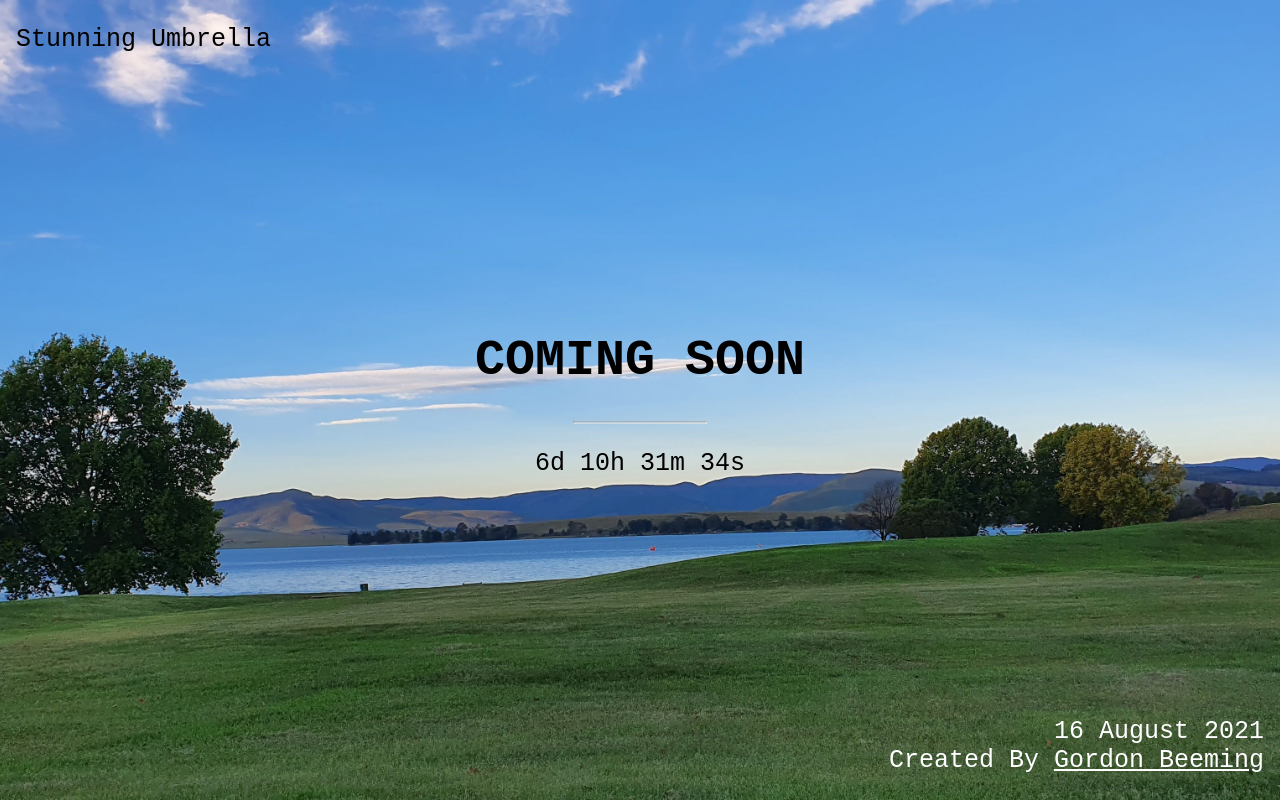
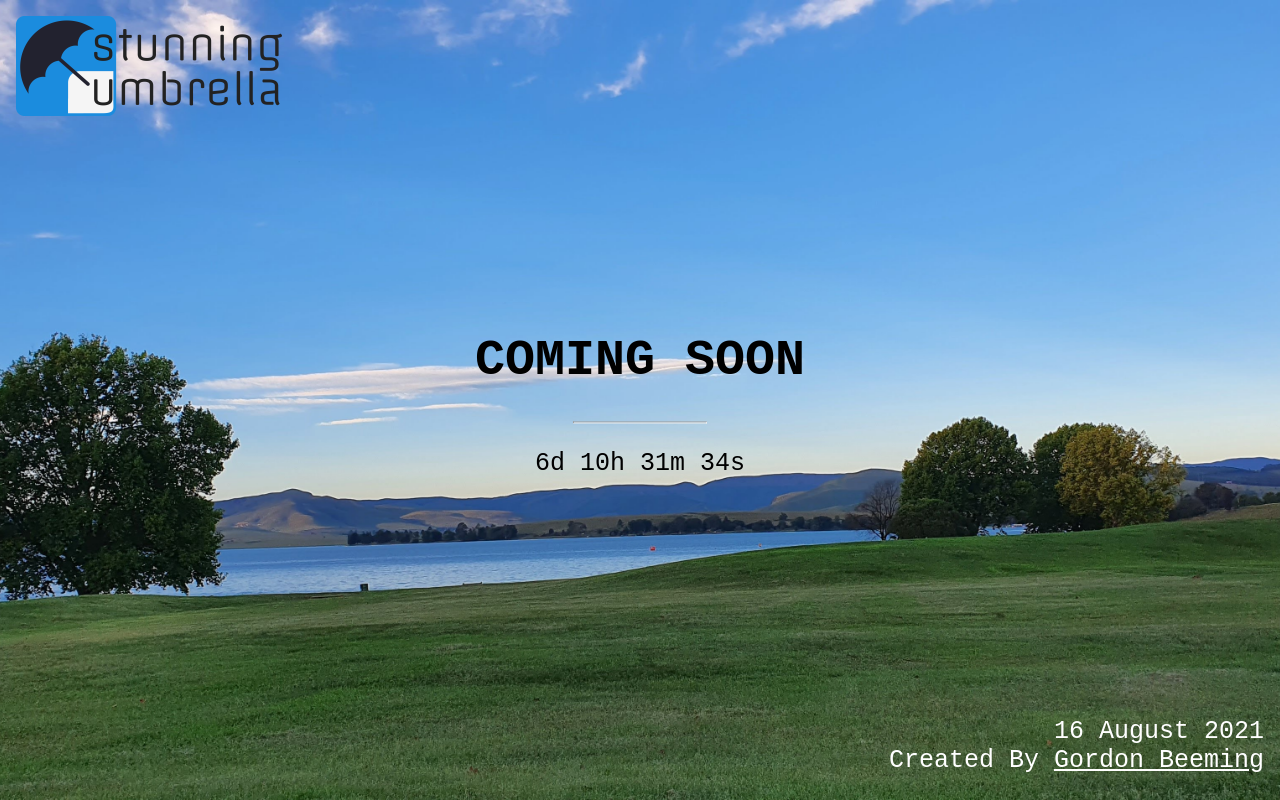
Before and after one commit to Stunning-Umbrella/Coming-Soon, a plain HTML site: page src/index.html in a window 1280 px wide. Drawn offline with Linux system fonts and the light colour scheme.

Commit message:
updated side logos

```diff
--- a/src/css/site.css
+++ b/src/css/site.css
@@ -31,7 +31,7 @@ html {
 
 .top {
     position: absolute;
-    top: 0;
+    top: 16px;
     left: 16px;
     color: black;
 }
--- a/src/index.html
+++ b/src/index.html
@@ -8,7 +8,7 @@
 <body>
     <div class="bgimg">
         <div class="top">
-            <p>Stunning Umbrella</p>
+            <img src="/images/site-logo.png" />
         </div>
         <div class="middle">
             <h1>COMING SOON</h1>
```
Also changed, not shown: src/images/github.jpg (added), src/images/icon.png, src/images/logo.jpg, src/images/logo.png, src/images/site-logo.png (added).
